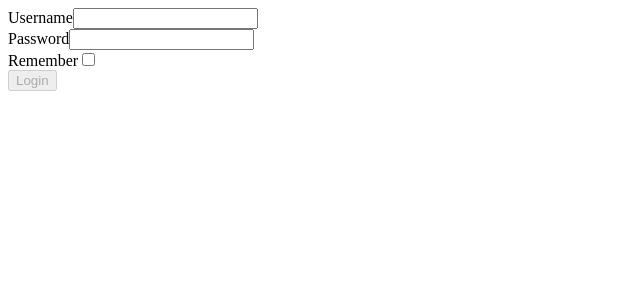
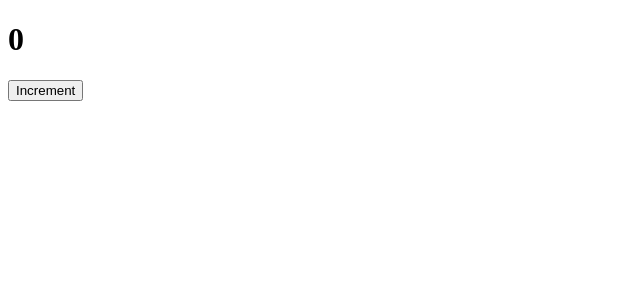
Before and after one commit to danycnc/repo-react-exercises, a React (Create React App) app in the folder react-exercises/: page / in a window 1280 px wide. Shown: the top 300 px of the page, without its empty margins (0-640 px from the left). Built offline with nearby package versions, Linux system fonts and the light colour scheme.

Commit message:
svolto useEffect-01

```diff
--- a/react-exercises/src/App.js
+++ b/react-exercises/src/App.js
@@ -14,11 +14,15 @@ const onLogin = (state) => {
   return console.log(state);
 };
 
+const onCounterChange = (currentValue) => {
+  console.log(`Currunt valus is ${currentValue}`);
+};
+
 class App extends Component {
   render() {
     return (
       <div>
-        <Login onLogin={onLogin}></Login>
+        <Counter onCounterChange={onCounterChange} />
       </div>
     );
   }
--- a/react-exercises/src/Counter.js
+++ b/react-exercises/src/Counter.js
@@ -1,8 +1,12 @@
-import { useState } from 'react';
+import { useEffect, useState } from 'react';
 import CounterDisplay from './CounterDisplay';
 
-const Counter = ({ initialValue = 0, increment = 1 }) => {
+const Counter = ({ initialValue = 0, increment = 1, onCounterChange }) => {
   const [count, setCount] = useState(initialValue);
+
+  useEffect(() => {
+    onCounterChange(count);
+  }, [count, onCounterChange]);
 
   const handleCounter = () => {
     setCount((count) => count + increment);
```
